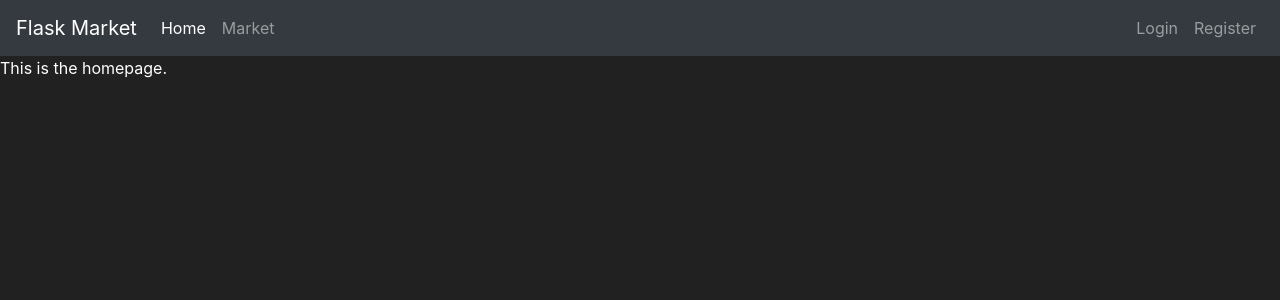
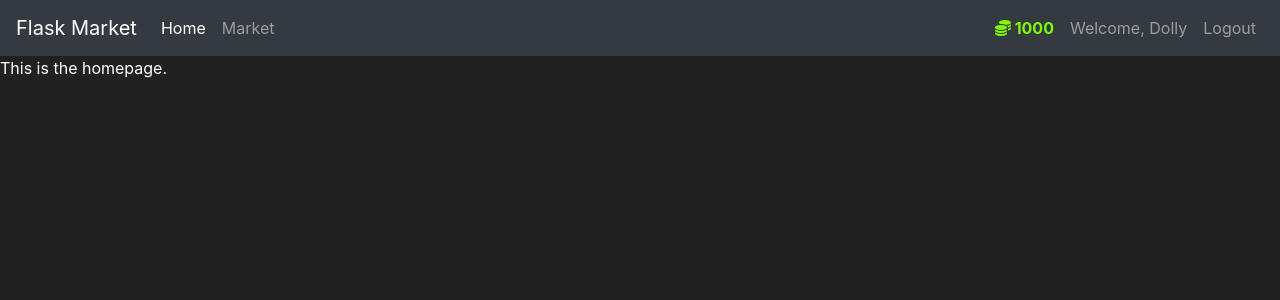
Before and after one commit to njerigathigi/FlaskMarket, a Flask app: page / in a window 1280 px wide. Shown: the top 300 px of the page. Run offline with Flask 2, Linux system fonts and the light colour scheme; a user stored in the database is signed in; some libraries are stand-ins or nearby versions.

Commit message:
customize navbar to display logout, welcome username and budget of the user

```diff
--- a/market/templates/base.html
+++ b/market/templates/base.html
@@ -28,6 +28,23 @@
                     <a class="nav-link" href="{{ url_for('market_page') }}">Market</a>
                 </li>
             </ul>
+            {% if current_user.is_authenticated %}
+                <ul class="navbar-nav">
+                    <li class="nav-item">
+                        <a class="nav-link" style="color: lawngreen;font-weight: bold;">
+                            <i class="fas fa-coins"></i>
+                            {{current_user.budget}}
+                        </a>
+                    </li>
+                    <li class="nav-item">
+                        <a class="nav-link">Welcome, {{current_user.username}}</a>
+                    </li>
+                    <li class="nav-item">
+                        <a class="nav-link" href="#">Logout</a>
+                    </li>
+                </ul>
+
+            {% else %}
                 <ul class="navbar-nav">
                     <li class="nav-item">
                         <a class="nav-link" href="{{ url_for('login_page') }}">Login</a>
@@ -36,6 +53,8 @@
                         <a class="nav-link" href="{{ url_for('register_page') }}">Register</a>
                     </li>
                 </ul>
+            {% endif %}
+
         </div>
       </nav>
       <!-- Future Content here -->
```
Lines whose indentation alone changed are shown as unchanged.
